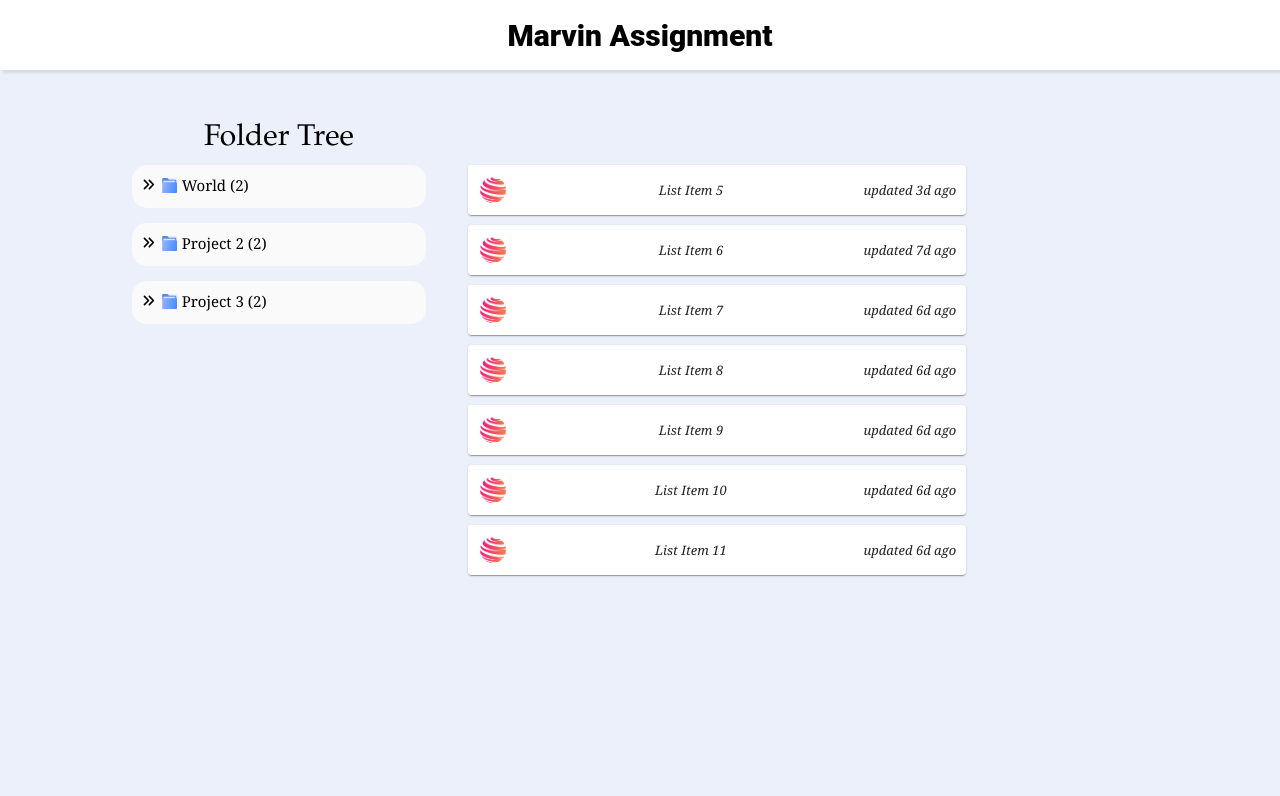
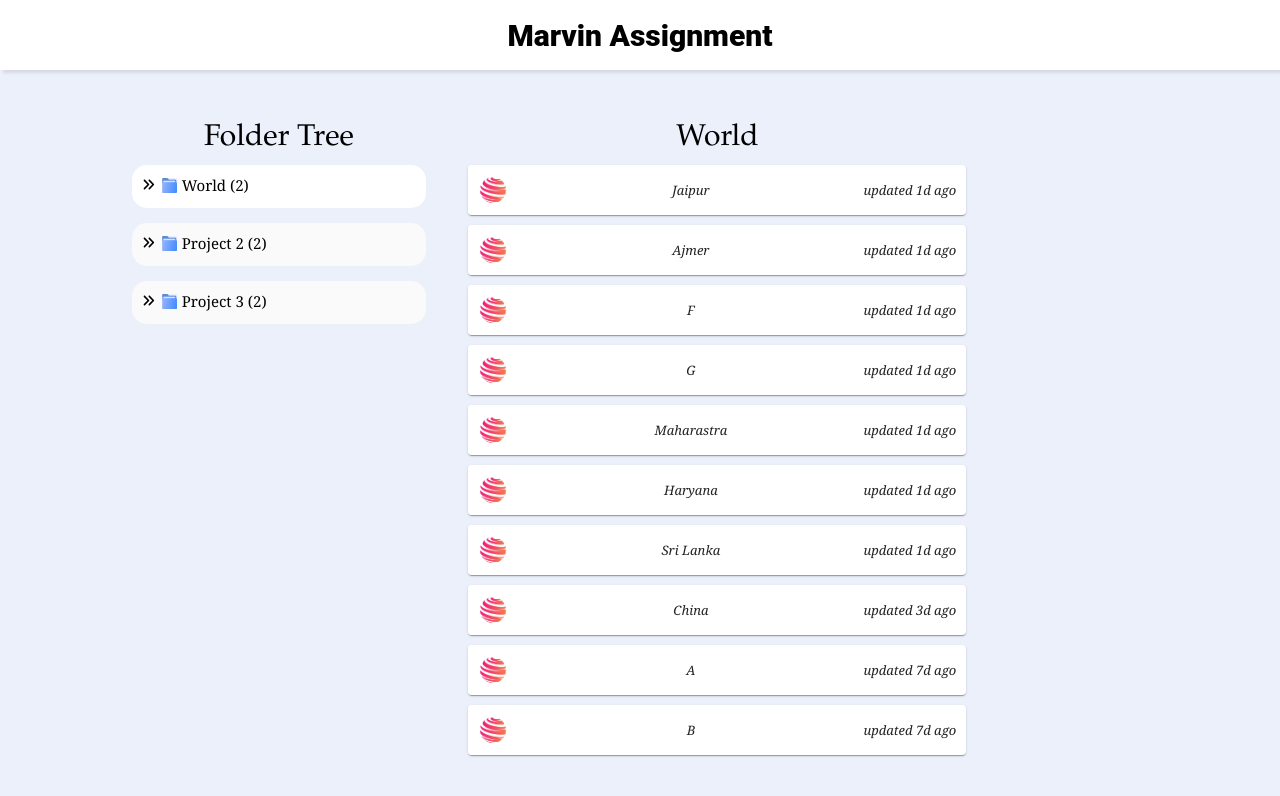
Before and after one commit to hemantvardani/Drag-and-Drop-Item-, a React (Create React App) app: page / in a window 1280 px wide. Shown: the top 796 px of the page. Built offline with nearby package versions, Linux system fonts and the light colour scheme.

Commit message:
drop to add to new folder added, but to delete from old remain

```diff
--- a/src/App.js
+++ b/src/App.js
@@ -6,14 +6,17 @@ import { Header } from "./src/Layouts/Header";
 import { BASE_COLOR } from "./src/misc/colors";
 import { listItems } from "./src/misc/listItems";
 import { listFolder } from "./src/misc/listFolder";
-import { createContext, useState } from "react";
+import { createContext, useEffect, useState } from "react";
 
 export const listContext = createContext();
 
 function App() {
   const [items, setItems] = useState([...listItems]);
   const [folders, setFolders] = useState({ ...listFolder });
-  const [selectedFolder, setSelectedFolder]= useState(null);
+  console.log(folders,"qq")
+  const [selectedFolder, setSelectedFolder]= useState(folders.items[0].title);
+
+  useEffect(()=>{ console.log(selectedFolder,"qAAq")},[selectedFolder])
 
   return (
     <>
@@ -39,7 +42,7 @@ function App() {
                 </div>
               </Grid>
               <Grid item={true} xs={10} md={6}>
-                <ItemsList items={items} setItems={setItems} selectedFolder={selectedFolder} />
+                <ItemsList  folders={folders} selectedFolder={selectedFolder} />
               </Grid>
             </Grid>
           </div>
--- a/src/src/Components/Folder.js
+++ b/src/src/Components/Folder.js
@@ -1,12 +1,12 @@
-import { useContext, useEffect, useState } from "react";
+import { useEffect, useState } from "react";
 import { FaAnglesRight, FaAnglesDown } from "react-icons/fa6";
-import { listContext } from "../../App";
+// import { listContext } from "../../App";
 
 export function Folder({ parent, setParent, itemIndexInParent }) {
   const [isCollapse, setIsCollapse] = useState(true);
   const [folderData, setFolderData] = useState(parent.items[itemIndexInParent]);
 
-  const { items, setItems } = useContext(listContext);
+  // const { items, setItems } = useContext(listContext);
 
   useEffect(() => {
     const dup = { ...parent };
@@ -21,24 +21,38 @@ export function Folder({ parent, setParent, itemIndexInParent }) {
     if (isCollapse) setIsCollapse(false);
   }
 
+  // function findAndDelete(folder_,itemTobeDeleted){
+
+  //   folder_.items.forEach(element => {
+  //     if(element.type==='FOLDER')
+  //     {
+
+  //     }
+  //   });
+  // }
+
+
   function handleDrop(e, currentFolder) {
     e.preventDefault();
     e.stopPropagation();
 
     const item = JSON.parse(e.dataTransfer.getData("ITEM_ON_DRAG"));
+    const itemOriginalFolder = JSON.parse(e.dataTransfer.getData("ITEM_ON_DRAG_ORIGINAL_FOLDER"));
+
 
     // console.log("aa", currentFolder);
 
+    //add item to new folder.
     currentFolder.items.push(item);
     const dupFolderTree = { ...parent };
     dupFolderTree.items[itemIndexInParent] = currentFolder;
     setParent(dupFolderTree);
 
-    const updatedItemList = items.filter((i) => {
-      return i.title != item.title;
-    });
+    //delete from old folder.
+    // const originalFolderTrace= folder_.items.find((f)=>{f.title===itemOriginalFolder.title})
+    // findAndDelete(originalFolderTrace,item);
 
-    setItems(updatedItemList);
+
     // console.log("lo", JSON.parse(e.dataTransfer.getData("ITEM_ON_DRAG")));
   }
 
--- a/src/src/Components/FolderTree.js
+++ b/src/src/Components/FolderTree.js
@@ -31,7 +31,7 @@ export function FolderTree(props) {
                 marginBottom: '15px',
                 padding: '10px',
             } } key={folder.title}
-            onClick={()=>setSelectedFolder(folder.title)}>
+            onClick={()=>(setSelectedFolder(folder.title))}>
                 <Folder
                   parent={folders}
                   setParent={setFolders}
--- a/src/src/Components/ItemsList.js
+++ b/src/src/Components/ItemsList.js
@@ -2,24 +2,40 @@ import Card from "@mui/material/Card";
 import { BASE_COLOR } from "../misc/colors";
 
 export function ItemsList(props) {
-  const { items, setItems , selectedFolder } = props;
+  const { folders, selectedFolder } = props;
 
   const dragImage = new Image();
   dragImage.src = require("../Assests/icons8-file-94.png"); // specify the path to your image
 
   function handleDragStart(e, item) {
     e.dataTransfer.setData("ITEM_ON_DRAG", JSON.stringify(item));
+    e.dataTransfer.setData("ITEM_ON_DRAG_ORIGINAL_FOLDER", JSON.stringify(selectedFolder));
     e.dataTransfer.setDragImage(dragImage, 10, 10);
     // console.log(JSON.parse(e.dataTransfer.getData("ITEM_ON_DRAG")));
     console.log(e);
   }
 
+  function showFolderCorrespondingItems(folder_) {
+    console.log(folder_,"TT");
+    let list = [];
+    folder_.items.forEach((element) => {
+      if (element.type === "FOLDER") {
+        list = [...list, ...showFolderCorrespondingItems(element)];
+      } else {
+        list.push(element);
+      }
+    });
+    return list;
+  }
 
-  // function(folderName)
-  // {
 
-  // }
-
+  const selectedFolderDetails = folders.items.find((f) => {
+    console.log(selectedFolder,"ccc")
+     return f.title === selectedFolder;
+  });
+  console.log(selectedFolderDetails,"ww")
+  const items_ = showFolderCorrespondingItems(selectedFolderDetails);
+  console.log(items_,"zz")
 
   return (
     <>
@@ -35,9 +51,8 @@ export function ItemsList(props) {
           <center>{selectedFolder}</center>
         </div>
 
-
-
-        {items.map((item) => {
+        {items_.map((item) => {
+          console.log(item, "hhhh121")
           return (
             <div style={{ padding: 10, marginBottom: -10 }} key={item.title}>
               <Card>
--- a/src/src/misc/listFolder.js
+++ b/src/src/misc/listFolder.js
@@ -36,12 +36,12 @@ export const listFolder = {
                   items: [
                     {
                       type: "ITEM",
-                      title: "A",
+                      title: "F",
                       lastUpdated: "1",
                     },
                     {
                       type: "ITEM",
-                      title: "B",
+                      title: "G",
                       lastUpdated: "1",
                     },
                   ],
```
